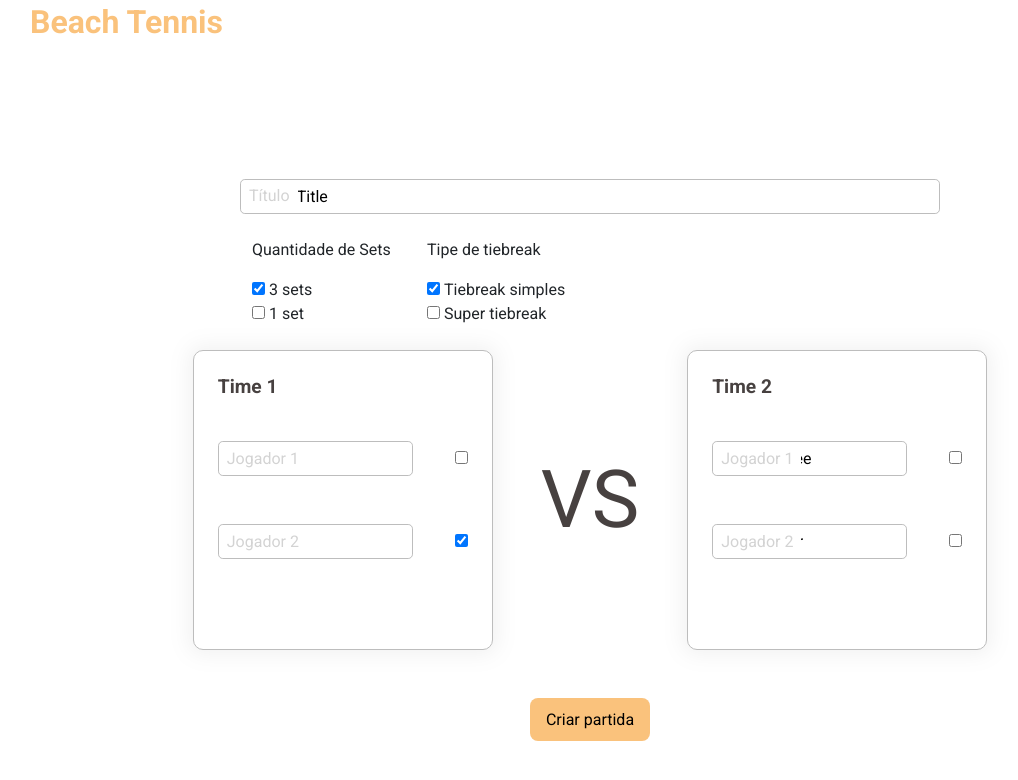
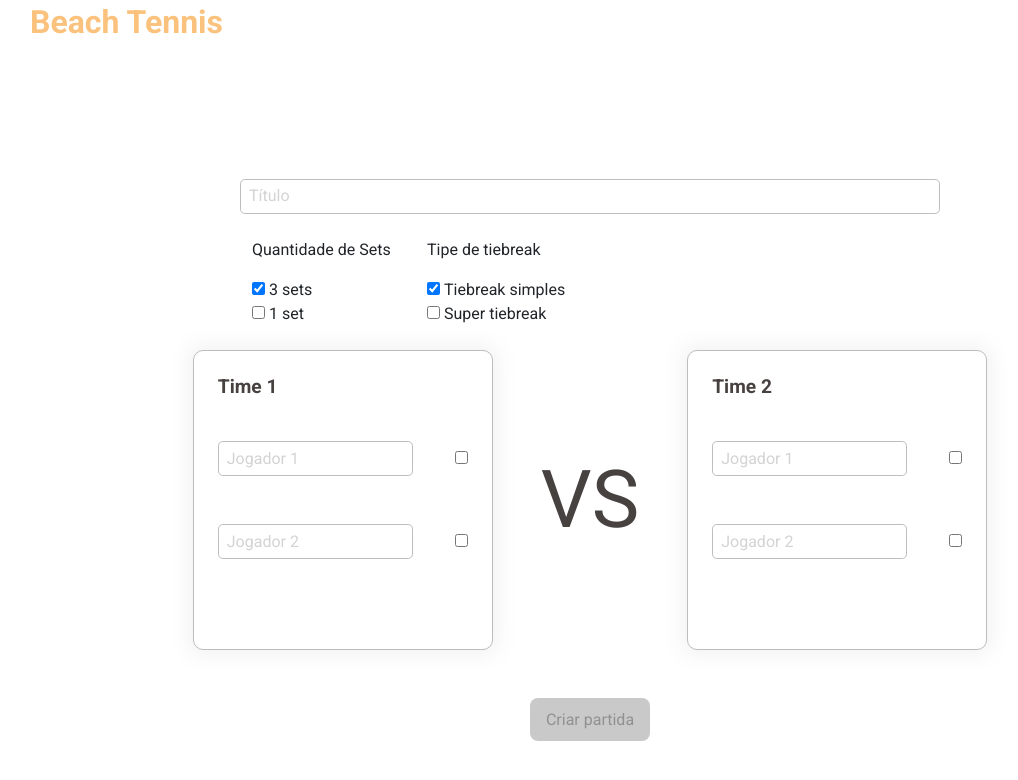
Before and after one commit to mybadclan/web-CK0207, a React (Create React App) app in the folder practice-react-1/: page / in a window 1280 px wide. Shown: the top 780 px of the page, without its empty margins (50-1068 px from the left). Built offline with nearby package versions, Linux system fonts and the light colour scheme.

Commit message:
Inicia titulo & nome dos players vazio

```diff
--- a/practice-react-1/src/pages/index.jsx
+++ b/practice-react-1/src/pages/index.jsx
@@ -47,19 +47,19 @@ export function Pages() {
   useEffect(() => {
     setData({
       teamOne: {
-        playerOne: "Player One",
-        playerTwo: "Player Two",
+        playerOne: "",
+        playerTwo: "",
         lastServe: "",
-        currentlyServe: "playerTwo",
+        currentlyServe: "",
       },
       teamTwo: {
-        playerOne: "Player Three",
-        playerTwo: "Player Four",
+        playerOne: "",
+        playerTwo: "",
         lastServe: "",
         currentlyServe: "",
       },
       gameInfo: {
-        title: "Game Title",
+        title: "",
         bestOfThreeSets: true,
         lastSetIsSupertiebrake: false,
         sets: [
```
